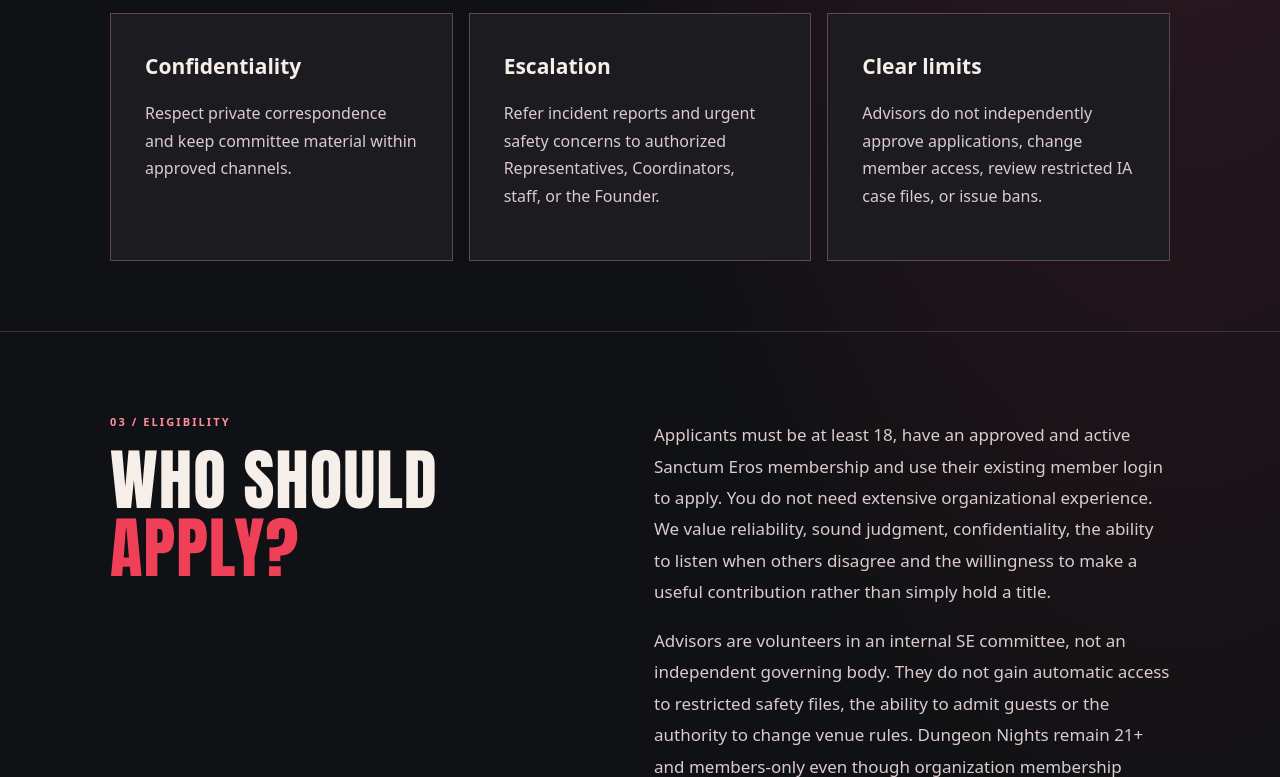
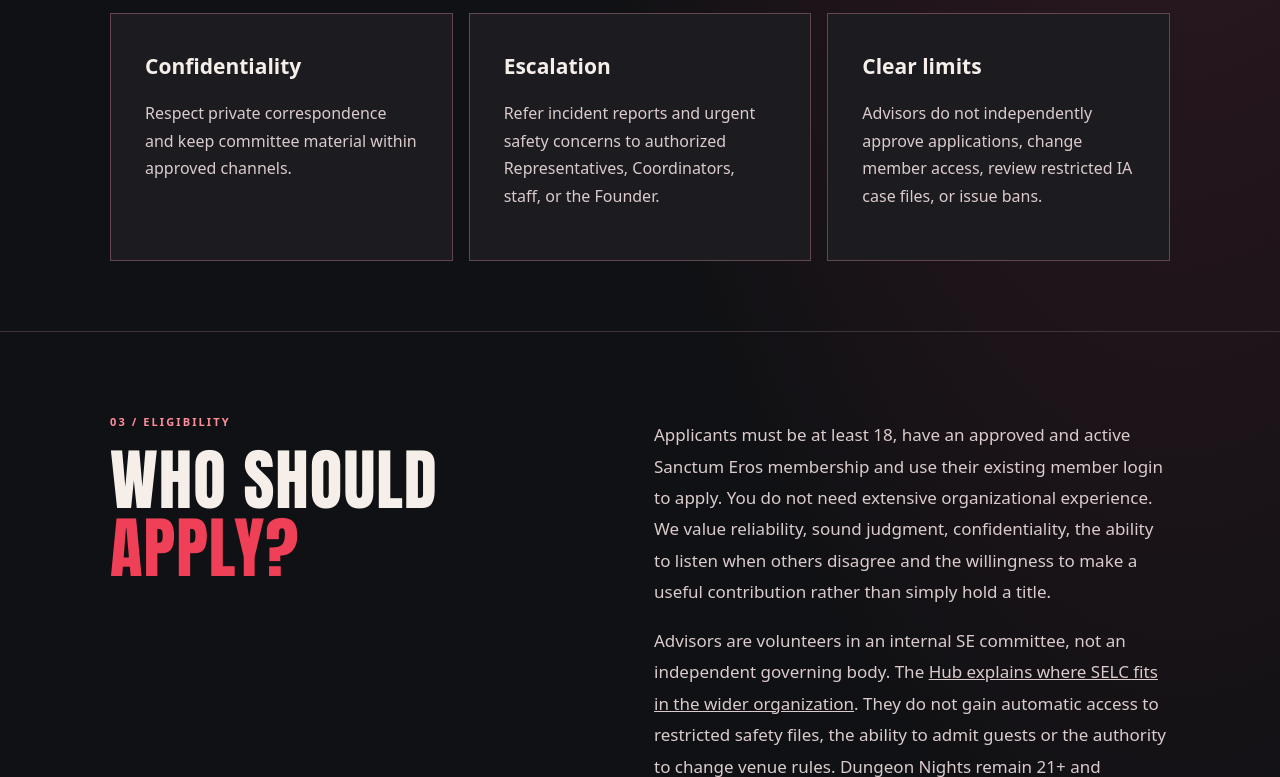
Before and after one commit to newlinj821-jpg/SELC, a plain HTML site: page advisor/index.html in a window 1280 px wide. Shown: the part 2023-2800 px from the top of the page. Drawn offline with Linux system fonts and the light colour scheme.

Commit message:
Cross-link SELC pages to Hub mission and Portal-owned actions without removing detailed role content

```diff
--- a/advisor/index.html
+++ b/advisor/index.html
@@ -1,4 +1,4 @@
-<!doctype html><html lang="en"><head><meta charset="utf-8"><meta name="viewport" content="width=device-width,initial-scale=1"><meta name="theme-color" content="#101114"><meta name="description" content="Learn about applying as one of two internal SELC Advisors. Applicants must hold approved Sanctum Eros membership."><title>Apply for Advisor | Sanctum Eros Leadership Committee</title><link rel="icon" href="/assets/selc-emblem.svg"><link rel="stylesheet" href="/editorial.css?v=4"></head><body><a class="skip" href="#main">Skip to content</a><header class="top"><div class="wrap"><a class="brand" href="/"><img src="/assets/selc-emblem.svg" alt=""><span><strong>SELC</strong><small>SANCTUM EROS LEADERSHIP COMMITTEE</small></span></a><nav aria-label="Section navigation"><a href="/purpose/">Our role</a><a href="/education/">Workshops</a><a href="https://sanctumportal.org/events.html">Events</a><a href="/">Committee home</a><a href="https://sanctumportal.org/selc-connect.html">Staff sign in</a></nav></div></header><main id="main"><section class="hero"><div class="wrap">
+<!doctype html><html lang="en"><head><meta charset="utf-8"><meta name="viewport" content="width=device-width,initial-scale=1"><meta name="theme-color" content="#101114"><meta name="description" content="Learn about applying as one of two internal SELC Advisors. Applicants must hold approved Sanctum Eros membership."><title>Apply for Advisor | Sanctum Eros Leadership Committee</title><link rel="icon" href="/assets/selc-emblem.svg"><link rel="stylesheet" href="/editorial.css?v=4"></head><body><a class="skip" href="#main">Skip to content</a><header class="top"><div class="wrap"><a class="brand" href="/"><img src="/assets/selc-emblem.svg" alt=""><span><strong>SELC</strong><small>SANCTUM EROS LEADERSHIP COMMITTEE</small></span></a><nav aria-label="Section navigation"><a href="/purpose/">Our role</a><a href="https://sanctumeroshub.org/about/#leadership">SE leadership overview</a><a href="/education/">Workshops</a><a href="https://sanctumportal.org/events.html">Events</a><a href="/">Committee home</a><a href="https://sanctumportal.org/selc-connect.html">Staff sign in</a></nav></div></header><main id="main"><section class="hero"><div class="wrap">
 <p class="eye">SELC / INTERNAL ADVISOR APPLICATIONS</p><h1>BRING YOUR PERSPECTIVE.<br><em>HELP SHAPE SE.</em></h1>
 <p class="lead">SELC Advisors bring informed member perspectives into the decisions that shape Sanctum Eros. They help examine feedback, improve events and challenge ideas constructively—without carrying the administrative authority of a Representative or Coordinator.</p>
 <div class="actions"><a class="cta" href="/?apply=advisor">Sign in and apply as Advisor</a><a class="cta secondary" href="https://sanctumportal.org/membership.html#apply">Apply for free SE membership</a></div>
@@ -18,7 +18,7 @@
 </div></div></section>
 <section class="section"><div class="wrap grid"><div><p class="eye">03 / Eligibility</p><h2>WHO SHOULD <em>APPLY?</em></h2></div><div class="copy">
 <p>Applicants must be at least 18, have an approved and active Sanctum Eros membership and use their existing member login to apply. You do not need extensive organizational experience. We value reliability, sound judgment, confidentiality, the ability to listen when others disagree and the willingness to make a useful contribution rather than simply hold a title.</p>
-<p>Advisors are volunteers in an internal SE committee, not an independent governing body. They do not gain automatic access to restricted safety files, the ability to admit guests or the authority to change venue rules. Dungeon Nights remain 21+ and members-only even though organization membership begins at 18.</p></div></div></section>
+<p>Advisors are volunteers in an internal SE committee, not an independent governing body. The <a href="https://sanctumeroshub.org/about/#leadership">Hub explains where SELC fits in the wider organization</a>. They do not gain automatic access to restricted safety files, the ability to admit guests or the authority to change venue rules. Dungeon Nights remain 21+ and members-only even though organization membership begins at 18.</p></div></div></section>
 <section class="section"><div class="wrap"><p class="eye">04 / Applying</p><h2>AN APPLICATION. <em>NOT AN AUTOMATIC APPOINTMENT.</em></h2><div class="grid3">
 <article class="panel"><h3>1. Have SE membership</h3><p>Apply for or confirm your approved member account. Membership is free.</p></article>
 <article class="panel"><h3>2. Sign in to SELC</h3><p>Use the same member credentials you use for the Portal and select the Advisor application.</p></article>
```
